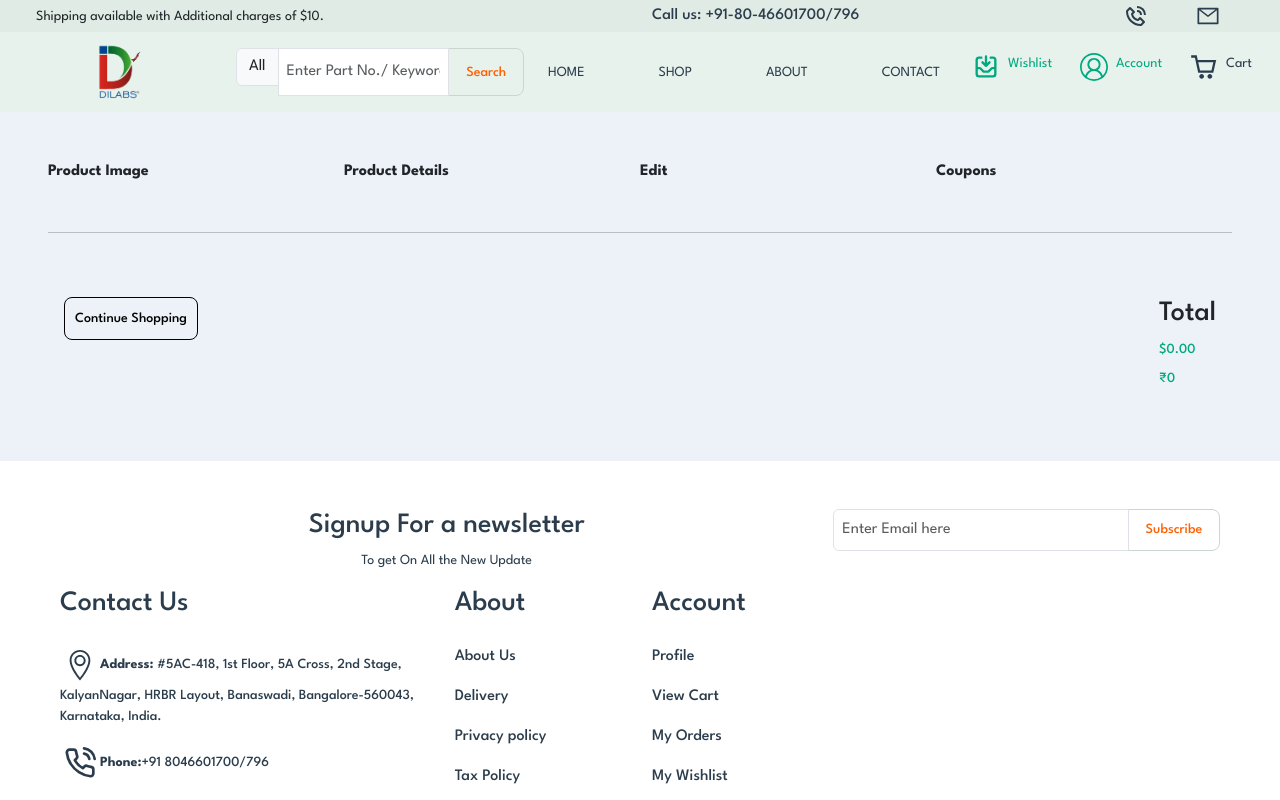
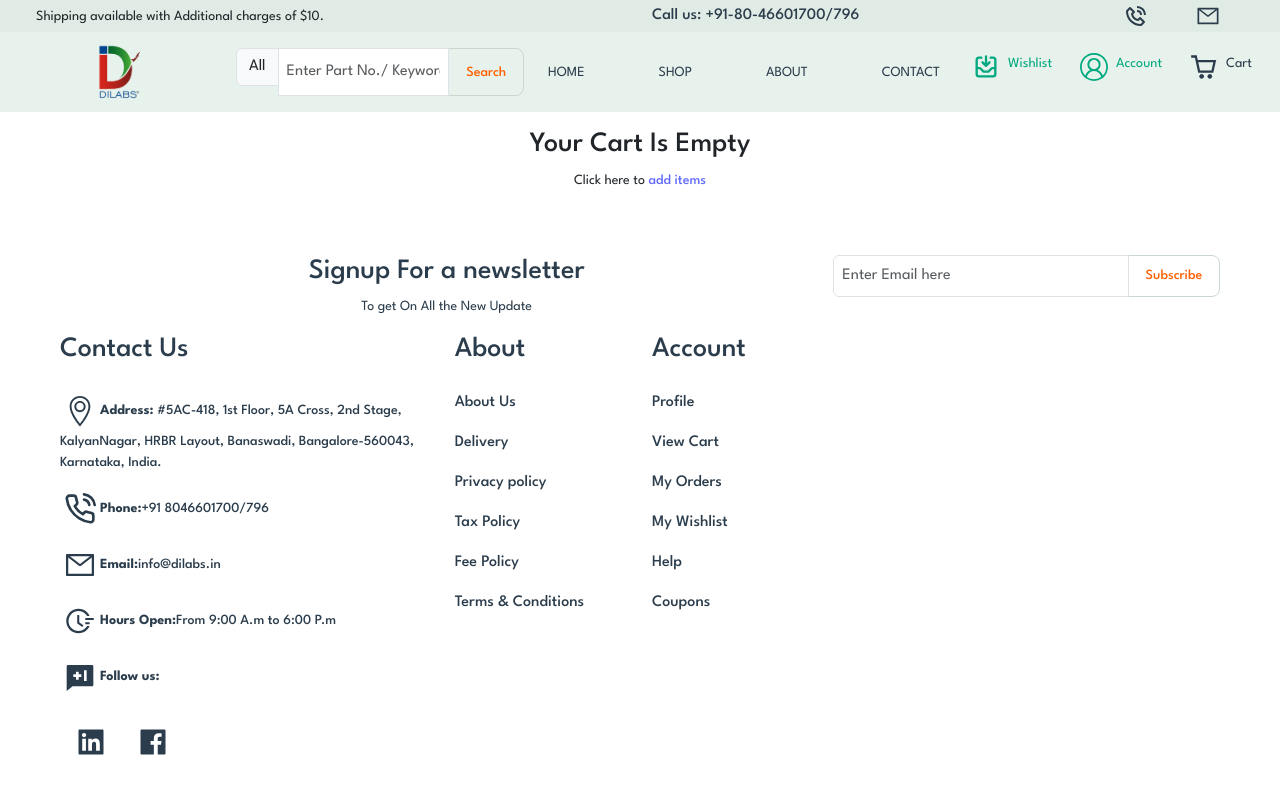
Before and after one commit to DILABS-WEB/Dilabs_Product, a React (Vite) app: page /cart in a window 1280 px wide. Shown: the top 800 px of the page. Built offline with nearby package versions, Linux system fonts and the light colour scheme.

Commit message:
updated with the cart item and ternary operator operations

```diff
--- a/src/components/cartitems.jsx
+++ b/src/components/cartitems.jsx
@@ -83,7 +83,7 @@ const cartitem = (props) => {
                 </td>
 
               </tr>
-              <div className='mb-3'></div>
+
 
         </tbody>
 
--- a/src/pages/cart.jsx
+++ b/src/pages/cart.jsx
@@ -6,16 +6,18 @@ import { PRODUCTS } from '../components/products'
 import { PRODUCTS1 } from '../components/products'
 import { ShopContext } from '../components/shopcontext'
 import CartItem from '../components/cartitems'
+import { Link } from 'react-router-dom'
 
 
 
 const cart = (props) => {
 
-    const { getTotalCartAmount,addToCart,cartItems } = useContext(ShopContext);
+    const { getTotalCartAmount,clearCart,cartItems } = useContext(ShopContext);
     const TotalAmount = getTotalCartAmount();
 
   return <>
-   <section className='cart-item p-5'>
+   {TotalAmount > 0 ?
+    <section className='cart-item p-5'>
     <div className="container-xxl">
   <div  className="row">
   <table>
@@ -32,7 +34,9 @@ const cart = (props) => {
         return <CartItem key={product.id} data={product} />;
     }
     })}
-
+       <div className='mb-3 text-center p-3'>
+              <Link onClick={() => clearCart(id)}>Clear Cart</Link>
+                </div>
      </table>
 
 
@@ -53,12 +57,24 @@ const cart = (props) => {
       <div>
       <h3>Total </h3>
         <p className="price mb-2">${TotalAmount} </p>
-        <p className="price mb-2">₹{82*TotalAmount} </p>
+        <p className="price mb-4">₹{82*TotalAmount} </p>
+        <button>Check Out</button>
       </div>
 
 
     </div>
 </section>
+   :
+   <section className='p-3'>
+    <div className="container-xxl">
+      <div className="text-center">
+        <h3>Your Cart Is Empty</h3>
+        <p>Click here to <Link to={'/shop'}>add items</Link>
+        </p>
+      </div>
+    </div>
+   </section>
+   }
   </>;
 }
 
```
